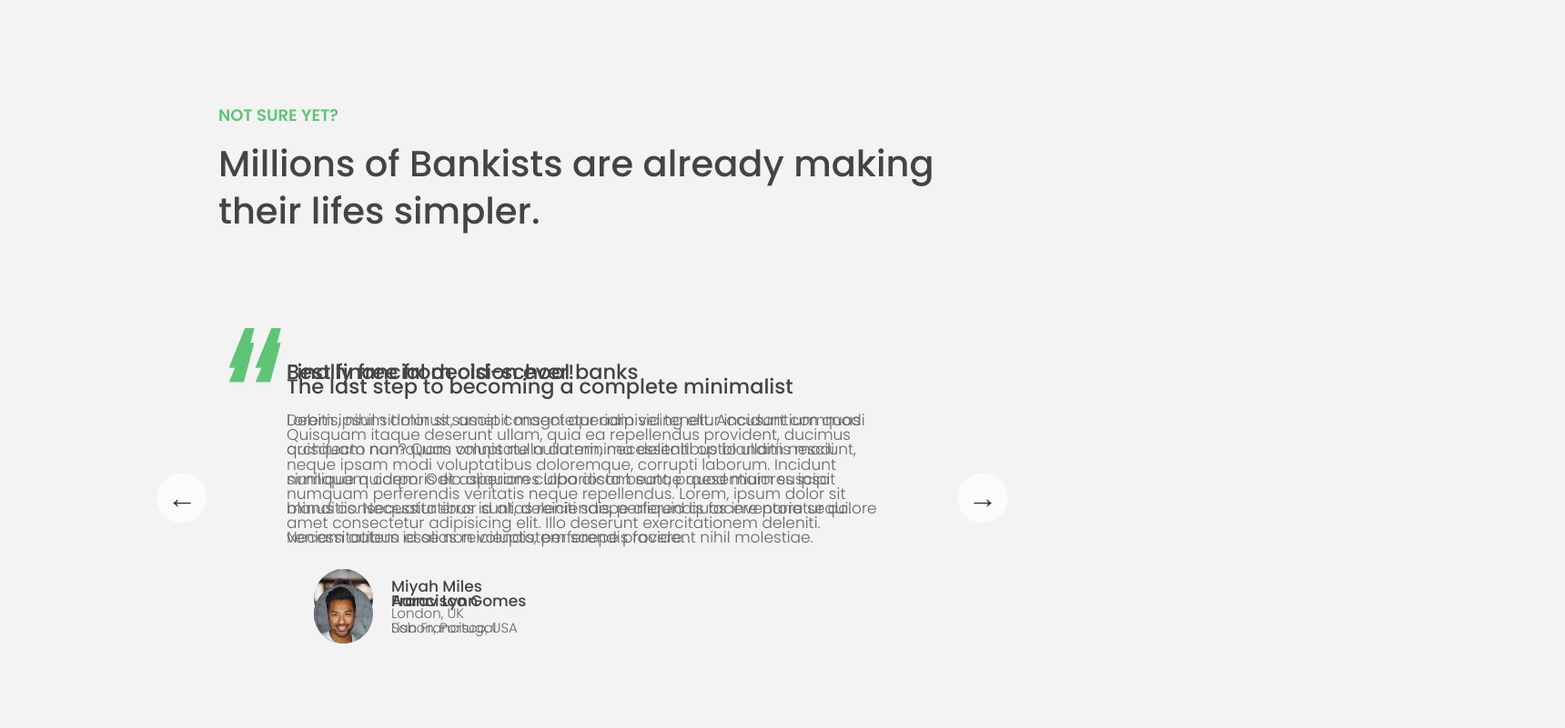
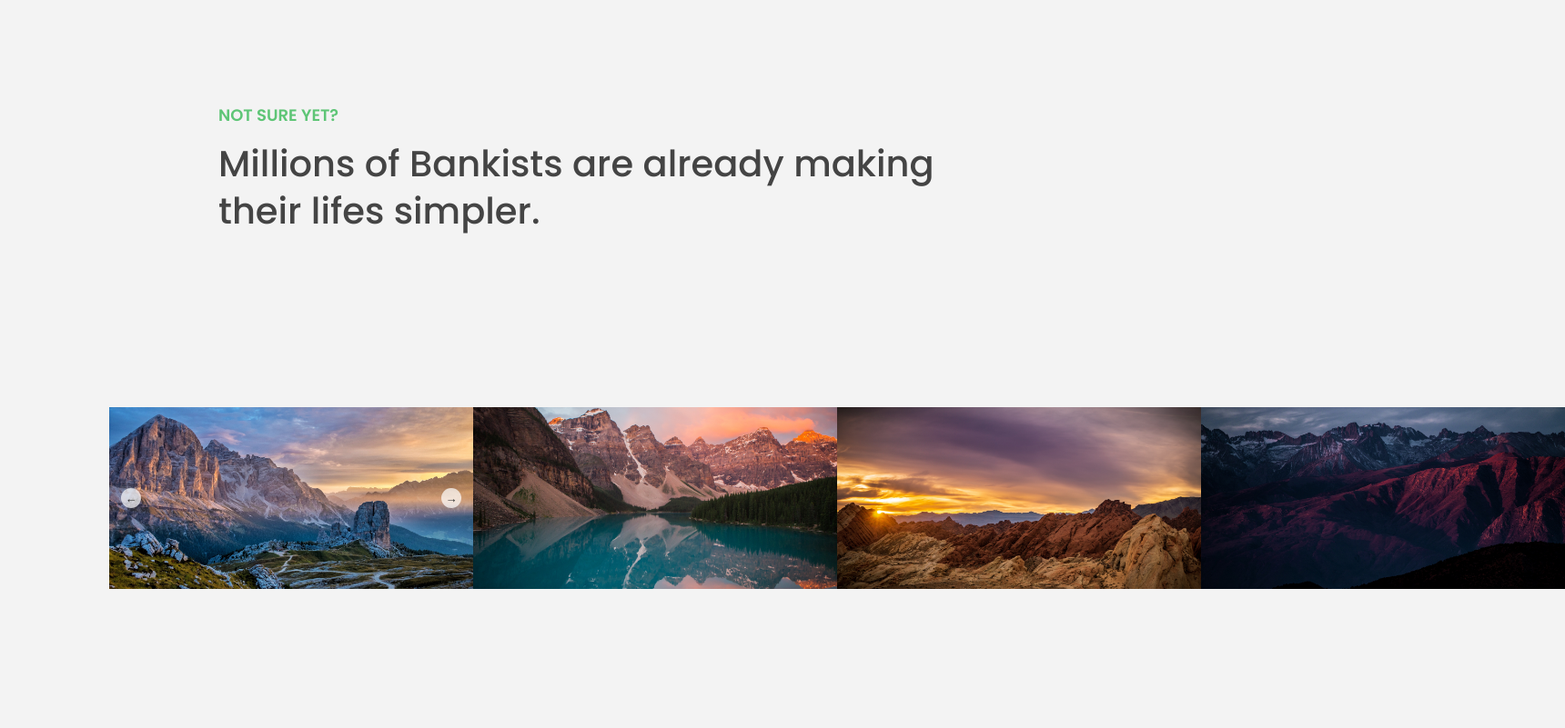
Before and after one commit to WeipinAng/bankist-website-js, a plain HTML site: page index.html in a window 1280 px wide. Shown: the part 3248-4049 px from the top of the page at 91% size, 1720 px wide, since content can reach past the window. Drawn offline with Linux system fonts and the light colour scheme.

Commit message:
build a slider component using css translateX() [btnRight]

```diff
--- a/index.html
+++ b/index.html
@@ -214,7 +214,7 @@
       </div>
 
       <div class="slider">
-        <div class="slide slide--1">
+        <!-- <div class="slide slide--1">
           <div class="testimonial">
             <h5 class="testimonial__header">Best financial decision ever!</h5>
             <blockquote class="testimonial__text">
@@ -272,12 +272,12 @@
               <p class="testimonial__location">Lisbon, Portugal</p>
             </address>
           </div>
-        </div>
+        </div> -->
 
-        <!-- <div class="slide"><img src="img/img-1.jpg" alt="Photo 1" /></div>
+        <div class="slide"><img src="img/img-1.jpg" alt="Photo 1" /></div>
         <div class="slide"><img src="img/img-2.jpg" alt="Photo 2" /></div>
         <div class="slide"><img src="img/img-3.jpg" alt="Photo 3" /></div>
-        <div class="slide"><img src="img/img-4.jpg" alt="Photo 4" /></div> -->
+        <div class="slide"><img src="img/img-4.jpg" alt="Photo 4" /></div>
         <button class="slider__btn slider__btn--left">&larr;</button>
         <button class="slider__btn slider__btn--right">&rarr;</button>
         <div class="dots"></div>
--- a/script.js
+++ b/script.js
@@ -11,6 +11,11 @@ const tabsContainer = document.querySelector('.operations__tab-container');
 const tabsContent = document.querySelectorAll('.operations__content');
 const nav = document.querySelector('.nav');
 const header = document.querySelector('.header');
+const allSections = document.querySelectorAll('.section');
+const imgTargets = document.querySelectorAll('img[data-src]');
+const slides = document.querySelectorAll('.slide');
+const btnLeft = document.querySelector('.slider__btn--left');
+const btnRight = document.querySelector('.slider__btn--right');
 
 // MODAL WINDOW
 
@@ -191,8 +196,6 @@ headerObserver.observe(header);
 
 // REVEALING ELEMENTS ON SCROLL
 
-const allSections = document.querySelectorAll('.section'); // observe all 4 sections as multiple targets using same observer
-
 // upon loading the page, creating an IntersectionObserver object automatically fires the callback once, and the entries array contains an IntersectionObserverEntry for each observed object (so 4 sections here)
 // destructuring only grabs the first entry, ignoring the other 3, missing those intersections entirely when the page first loads and thus rendering those sections invisible if we reload on those parts of the page (until we scroll away and back)
 const revealSection = function (entries, observer) {
@@ -208,14 +211,13 @@ const sectionObserver = new IntersectionObserver(revealSection, {
   threshold: 0.15, // shows section a little bit later after entering the viewport
 });
 
+// observe all 4 sections as multiple targets using same observer
 allSections.forEach(function (section) {
   sectionObserver.observe(section);
   section.classList.add('section--hidden');
 });
 
 // LAZY LOADING IMAGES
-
-const imgTargets = document.querySelectorAll('img[data-src]');
 
 const loadImg = function (entries, observer) {
   entries.forEach(entry => {
@@ -237,3 +239,22 @@ const imgObserver = new IntersectionObserver(loadImg, {
 });
 
 imgTargets.forEach(img => imgObserver.observe(img));
+
+// SLIDER COMPONENT
+
+const slider = document.querySelector('.slider');
+slider.style.transform = 'scale(0.4) translateX(-800px)';
+slider.style.overflow = 'visible';
+
+let curSlide = 0;
+const maxSlide = slides.length;
+
+slides.forEach((s, i) => (s.style.transform = `translateX(${100 * i}%)`));
+
+btnRight.addEventListener('click', function () {
+  curSlide === maxSlide - 1 ? (curSlide = 0) : curSlide++;
+
+  slides.forEach(
+    (s, i) => (s.style.transform = `translateX(${100 * (i - curSlide)}%)`)
+  );
+});
```
